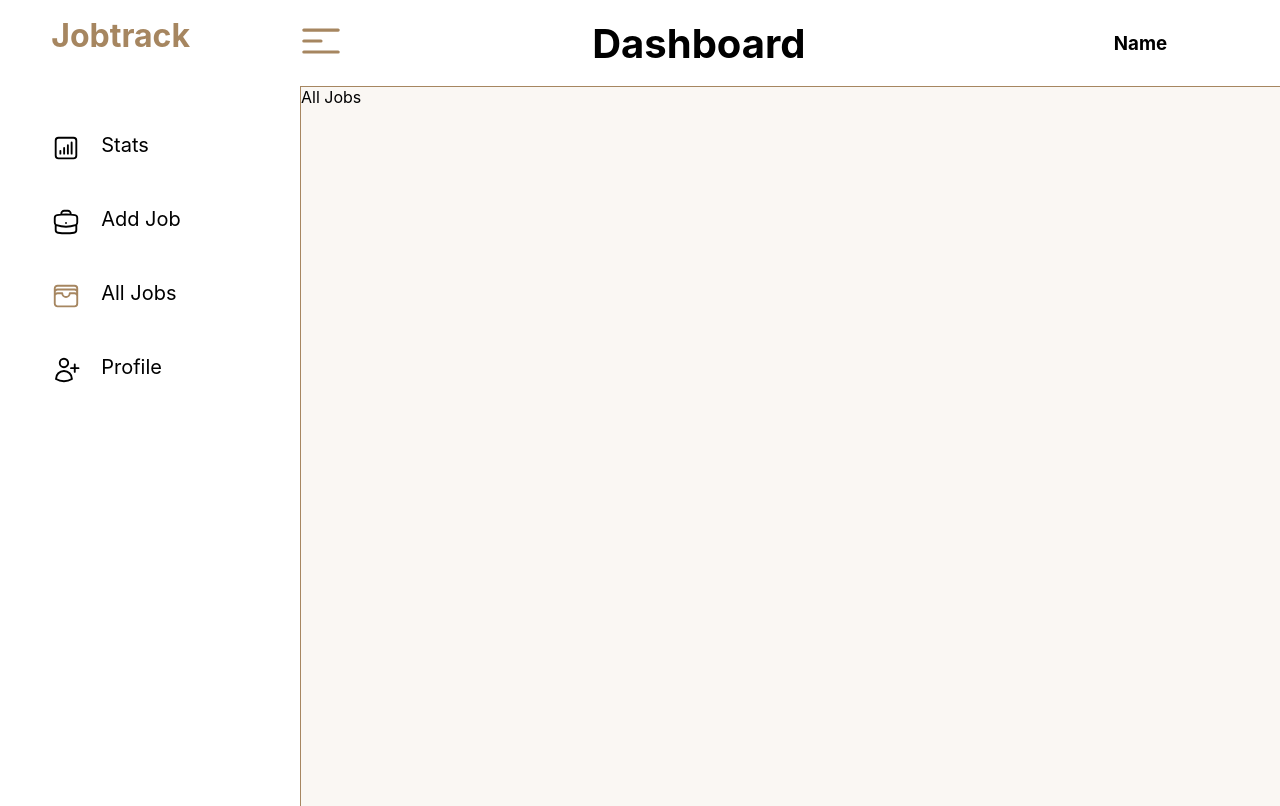
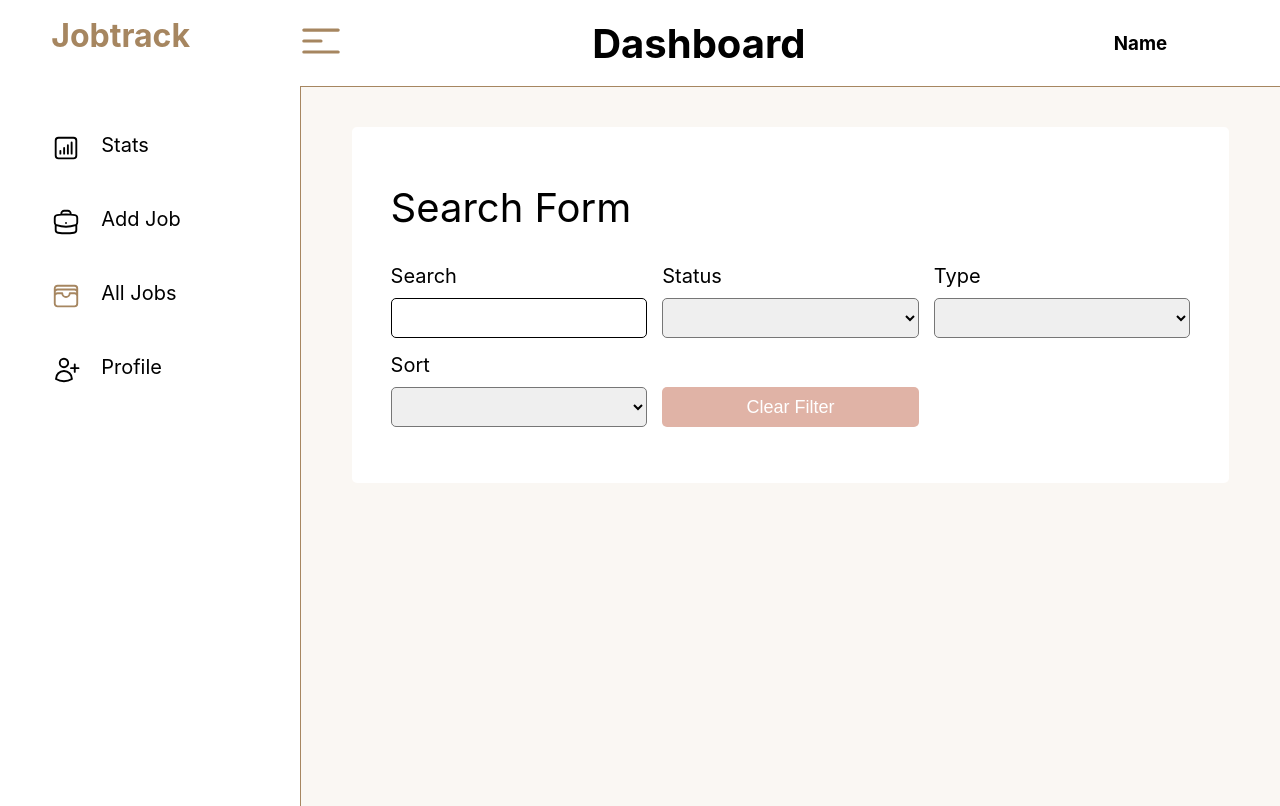
Before and after one commit to bezbrain/MyJobTracker, a React (Create React App) app: page /all-jobs in a window 1280 px wide. Built offline with nearby package versions, Linux system fonts and the light colour scheme; no server answers; the database is empty.

Commit message:
Reuse components necessary for alljobs page

```diff
--- a/src/App.tsx
+++ b/src/App.tsx
@@ -1,9 +1,9 @@
 import { BrowserRouter, Routes, Route } from "react-router-dom";
+import { useEffect } from "react";
 import { AddJobs, AllJobs, Profile, SharedLayout, Stat, Error } from "./pages";
 import { ToastContainer } from "react-toastify";
 import "react-toastify/dist/ReactToastify.css";
 import { colRef, trackDataInDB } from "./firebaseStore";
-import { useEffect } from "react";
 
 const getData = async () => {
   trackDataInDB(colRef, (snapshot) => {
--- a/src/StylesWrappers/AddJob/addJob.tsx
+++ b/src/StylesWrappers/General/AddAndAllJobs.tsx
@@ -1,6 +1,6 @@
 import styled from "styled-components";
 
-const AddJob = styled.main`
+const AddAndAllJobs = styled.main`
   background-color: #fff;
   margin: 2.5rem 4vw;
   padding: 7vh 3vw;
@@ -12,4 +12,4 @@ const AddJob = styled.main`
   }
 `;
 
-export default AddJob;
+export default AddAndAllJobs;
--- a/src/StylesWrappers/General/button.tsx
+++ b/src/StylesWrappers/General/button.tsx
@@ -30,6 +30,15 @@ const ButtonWrapper = styled.div`
   button:last-child:hover {
     opacity: var(--opacity);
   }
+
+  .add-allJobs-btn {
+    background-color: #e0b3a6 !important;
+    width: 100%;
+    transition: ease 0.5s all;
+  }
+  .add-allJobs-btn:hover {
+    background-color: var(--blackred) !important;
+  }
 `;
 
 export default ButtonWrapper;
--- /dev/null
+++ b/src/components/AllJobs/InputSection.tsx
@@ -0,0 +1,81 @@
+import { useSelector } from "react-redux/es/hooks/useSelector";
+import InputBox from "../General/InputBox";
+import { RootState } from "../../store";
+import InputWrapper from "../../StylesWrappers/General/inputBox";
+import SelectOption from "../General/SelectOption";
+import Button from "../General/Button";
+import ButtonWrapper from "../../StylesWrappers/General/button";
+
+const InputSection = () => {
+  const { search, status, type, sort } = useSelector(
+    (store: RootState) => store.allJobsStore.allJobsInputs
+  );
+
+  //   Handle input change
+  const handleChange = (e: React.FormEvent<Element>) => {
+    // let name = e.target.name;
+    // let value = e.target.value;
+  };
+
+  //   Handle select change
+  const handleSelect = (e: React.ChangeEvent<HTMLSelectElement>) => {
+    // let name = e.target.name;
+    // let value = e.target.value;
+  };
+
+  const handleClear = (e: React.FormEvent) => {
+    e.preventDefault();
+  };
+
+  return (
+    <InputWrapper>
+      <InputBox
+        jobName="Search"
+        inputName="search"
+        inputValue={search}
+        handleChange={handleChange}
+      />
+      <SelectOption
+        statusName="status"
+        statusValue={status}
+        selectName="Status"
+        optionOne="All"
+        optionTwo="Interview"
+        optionThree="Declined"
+        optionFour="Pending"
+        handleSelect={handleSelect}
+      />
+      <SelectOption
+        statusName="type"
+        statusValue={type}
+        selectName="Type"
+        optionOne="All"
+        optionTwo="Full-time"
+        optionThree="Part-time"
+        optionFour="Remote"
+        optionFive="Internship"
+        handleSelect={handleSelect}
+      />
+      <SelectOption
+        statusName="sort"
+        statusValue={sort}
+        selectName="Sort"
+        optionOne="Latest"
+        optionTwo="Oldest"
+        optionThree="a-z"
+        optionFour="z-a"
+        handleSelect={handleSelect}
+      />
+      <ButtonWrapper>
+        <Button
+          button="Clear Filter"
+          handleSubmit={handleClear}
+          type="submit"
+          allJobsBtn="add-allJobs-btn"
+        />
+      </ButtonWrapper>
+    </InputWrapper>
+  );
+};
+
+export default InputSection;
--- a/src/components/General/Button.tsx
+++ b/src/components/General/Button.tsx
@@ -5,14 +5,25 @@ interface Props {
   button: string;
   handleSubmit: (e: React.FormEvent) => void;
   type: "button" | "reset" | "submit" | undefined;
+  allJobsBtn?: string;
 }
 
-const Button: React.FC<Props> = ({ button, handleSubmit, type }) => {
+const Button: React.FC<Props> = ({
+  button,
+  handleSubmit,
+  type,
+  allJobsBtn,
+}) => {
   const { isLoading } = useSelector((store: RootState) => store.addJobStore);
 
   return (
     <>
-      <button onClick={(e) => handleSubmit(e)} disabled={isLoading} type={type}>
+      <button
+        onClick={(e) => handleSubmit(e)}
+        disabled={isLoading}
+        type={type}
+        className={allJobsBtn}
+      >
         {button}
       </button>
     </>
--- a/src/components/General/InputBox.tsx
+++ b/src/components/General/InputBox.tsx
@@ -1,23 +1,18 @@
-import { useDispatch, useSelector } from "react-redux";
-import { collectInput } from "../../features/addJob/addJobSlice";
-import { AppDispatch } from "../../store";
+import { ChangeEvent } from "react";
 
 interface Props {
   jobName: string;
   inputName: string;
   inputValue: string;
+  handleChange: (e: ChangeEvent<HTMLInputElement>) => void;
 }
 
-const InputBox: React.FC<Props> = ({ jobName, inputName, inputValue }) => {
-  const dispatch = useDispatch<AppDispatch>();
-
-  const handleChange = (e: React.ChangeEvent<HTMLInputElement>) => {
-    let name = e.target.name;
-    let value = e.target.value;
-
-    dispatch(collectInput({ name, value }));
-  };
-
+const InputBox: React.FC<Props> = ({
+  jobName,
+  inputName,
+  inputValue,
+  handleChange,
+}) => {
   return (
     <div>
       <p>{jobName}</p>
--- a/src/components/General/SelectOption.tsx
+++ b/src/components/General/SelectOption.tsx
@@ -1,7 +1,6 @@
-import { useDispatch, useSelector } from "react-redux";
+import { useSelector } from "react-redux";
 import SelectWrapper from "../../StylesWrappers/General/selectOption";
-import { collectInput } from "../../features/addJob/addJobSlice";
-import { AppDispatch, RootState } from "../../store";
+import { RootState } from "../../store";
 
 interface Props {
   statusName: string;
@@ -11,6 +10,8 @@ interface Props {
   optionTwo: string;
   optionThree: string;
   optionFour?: string | null;
+  optionFive?: string | null;
+  handleSelect: (e: React.ChangeEvent<HTMLSelectElement>) => void;
 }
 
 const SelectOption: React.FC<Props> = ({
@@ -21,17 +22,10 @@ const SelectOption: React.FC<Props> = ({
   optionTwo,
   optionThree,
   optionFour,
+  optionFive,
+  handleSelect,
 }) => {
   const { isRemove } = useSelector((store: RootState) => store.addJobStore);
-
-  const dispatch = useDispatch<AppDispatch>();
-
-  const handleSelect = (e: React.ChangeEvent<HTMLSelectElement>) => {
-    let name = e.target.name;
-    let value = e.target.value;
-
-    dispatch(collectInput({ name, value }));
-  };
 
   return (
     <SelectWrapper>
@@ -41,8 +35,14 @@ const SelectOption: React.FC<Props> = ({
         <option value={optionOne}>{optionOne}</option>
         <option value={optionTwo}>{optionTwo}</option>
         <option value={optionThree}>{optionThree}</option>
-        {optionFour === "Internship"
+        {optionFour === "Internship" ||
+        optionFour === "Pending" ||
+        optionFour === "Remote" ||
+        optionFour === "z-a"
           ? isRemove && <option value={optionFour}>{optionFour}</option>
+          : ""}
+        {optionFive === "Internship"
+          ? isRemove && <option value={optionFive}>{optionFive}</option>
           : ""}
       </select>
     </SelectWrapper>
--- /dev/null
+++ b/src/features/allJobs/allJobsSlice.tsx
@@ -0,0 +1,29 @@
+import { createSlice } from "@reduxjs/toolkit";
+
+interface State {
+  allJobsInputs: {
+    search: string;
+    status: string;
+    type: string;
+    sort: string;
+  };
+}
+
+const initialState: State = {
+  allJobsInputs: {
+    search: "",
+    status: "",
+    type: "",
+    sort: "",
+  },
+};
+
+const allJobsSlice = createSlice({
+  name: "allJobs",
+  initialState,
+  reducers: {
+    //
+  },
+});
+
+export default allJobsSlice.reducer;
--- a/src/pages/AddJobs.tsx
+++ b/src/pages/AddJobs.tsx
@@ -1,5 +1,5 @@
+import { ChangeEvent } from "react";
 import { useSelector } from "react-redux/es/hooks/useSelector";
-import AddJob from "../StylesWrappers/AddJob/addJob";
 import ButtonWrapper from "../StylesWrappers/General/button";
 import InputWrapper from "../StylesWrappers/General/inputBox";
 import Button from "../components/General/Button";
@@ -9,6 +9,8 @@ import { AppDispatch, RootState } from "../store";
 import { useDispatch } from "react-redux";
 import { clearInput, submitData } from "../features/addJob/addJobSlice";
 import { toast } from "react-toastify";
+import AddAndAllJobs from "../StylesWrappers/General/AddAndAllJobs";
+import { collectInput } from "../features/addJob/addJobSlice";
 
 const AddJobs = () => {
   const { inputs } = useSelector((store: RootState) => store.addJobStore);
@@ -17,6 +19,23 @@ const AddJobs = () => {
 
   const dispatch = useDispatch<AppDispatch>();
 
+  // Handle input change
+  const handleChange = (e: ChangeEvent<HTMLInputElement>) => {
+    let name = e.target.name;
+    let value = e.target.value;
+
+    dispatch(collectInput({ name, value }));
+  };
+
+  // Handle Select change
+  const handleSelect = (e: React.ChangeEvent<HTMLSelectElement>) => {
+    let name = e.target.name;
+    let value = e.target.value;
+
+    dispatch(collectInput({ name, value }));
+  };
+
+  // Submit all inputs
   const handleSubmit = async (e: React.FormEvent) => {
     e.preventDefault();
 
@@ -27,6 +46,7 @@ const AddJobs = () => {
     }
   };
 
+  // Reset initial inputs
   const handleReset = (e: React.FormEvent) => {
     e.preventDefault();
     dispatch(clearInput());
@@ -34,19 +54,26 @@ const AddJobs = () => {
   };
 
   return (
-    <AddJob>
+    <AddAndAllJobs>
       <p>Add Job</p>
       <InputWrapper>
         <InputBox
           jobName="Position"
           inputName="position"
           inputValue={position}
+          handleChange={handleChange}
         />
-        <InputBox jobName="Company" inputName="company" inputValue={company} />
+        <InputBox
+          jobName="Company"
+          inputName="company"
+          inputValue={company}
+          handleChange={handleChange}
+        />
         <InputBox
           jobName="Job Location"
           inputName="joblocation"
           inputValue={joblocation}
+          handleChange={handleChange}
         />
 
         <SelectOption
@@ -56,6 +83,7 @@ const AddJobs = () => {
           optionOne="Pending"
           optionTwo="Interview"
           optionThree="Declined"
+          handleSelect={handleSelect}
         />
         <SelectOption
           statusName="jobType"
@@ -65,6 +93,7 @@ const AddJobs = () => {
           optionTwo="Part-time"
           optionThree="Remote"
           optionFour="Internship"
+          handleSelect={handleSelect}
         />
 
         <ButtonWrapper>
@@ -72,7 +101,7 @@ const AddJobs = () => {
           <Button button="Submit" handleSubmit={handleSubmit} type="submit" />
         </ButtonWrapper>
       </InputWrapper>
-    </AddJob>
+    </AddAndAllJobs>
   );
 };
 
--- a/src/pages/AllJobs.tsx
+++ b/src/pages/AllJobs.tsx
@@ -1,5 +1,13 @@
+import AddAndAllJobs from "../StylesWrappers/General/AddAndAllJobs";
+import InputSection from "../components/AllJobs/InputSection";
+
 const AllJobs = () => {
-  return <div>All Jobs</div>;
+  return (
+    <AddAndAllJobs>
+      <p>Search Form</p>
+      <InputSection />
+    </AddAndAllJobs>
+  );
 };
 
 export default AllJobs;
--- a/src/store.tsx
+++ b/src/store.tsx
@@ -1,11 +1,13 @@
 import { configureStore } from "@reduxjs/toolkit";
 import navReducer from "./features/nav/navSlice";
 import addJobReducer from "./features/addJob/addJobSlice";
+import allJobsReducer from "./features/allJobs/allJobsSlice";
 
 export const store = configureStore({
   reducer: {
     navStore: navReducer,
     addJobStore: addJobReducer,
+    allJobsStore: allJobsReducer,
   },
 });
 
```
Also changed, not shown: src/components/AllJobs/ShowAllJobs.tsx (added, +7 -0 lines).
